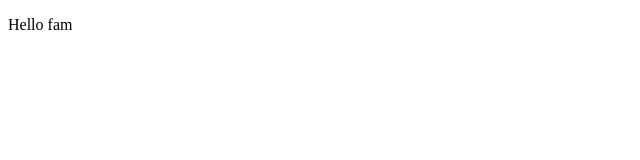
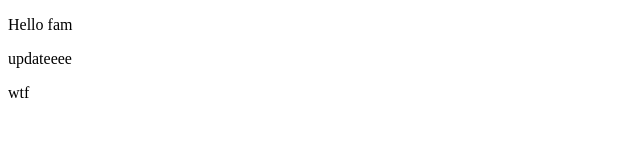
Before and after one commit to KidPaddle591/projet-java-script, a plain HTML site: page index.html in a window 1280 px wide. Shown: the full height of the page, 0-640 px from the left. Drawn offline with Linux system fonts and the light colour scheme.

Commit message:
testcommit

```diff
--- a/index.html
+++ b/index.html
@@ -7,5 +7,7 @@
 </head>
 <body>
     <p>Hello fam</p>
+    <p>updateeee</p>
+    <p>wtf</p>
 </body>
 </html>
```
